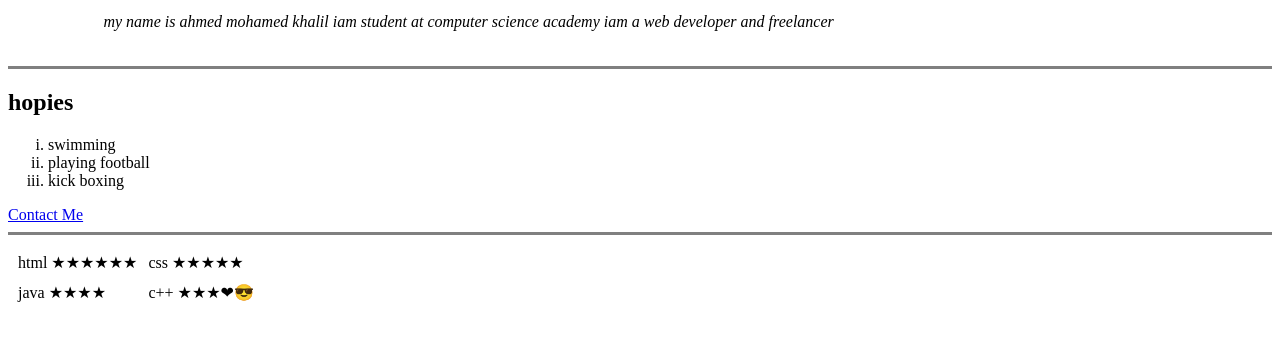
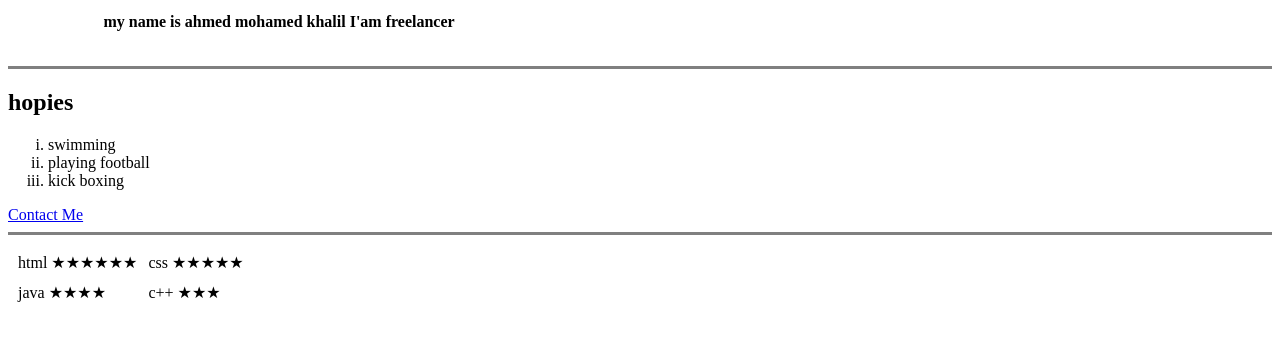
Before and after one commit to ahmedkhalil2002/cv, a plain HTML site: page index.html in a window 1280 px wide. Shown: the part 120-460 px from the top of the page. Drawn offline with Linux system fonts and the light colour scheme.

Commit message:
Update index.html

```diff
--- a/index.html
+++ b/index.html
@@ -13,8 +13,7 @@
       <td><h1>Ahmed Khalil</h1>
       <p>Web Developer at <strong><a href="https://www.google.com/">google</a></strong></p>
       <p>
-        <em>my name is ahmed mohamed khalil iam student at computer science academy
-          iam a web developer and freelancer</em>
+        <strong>my name is ahmed mohamed khalil I'am freelancer</strong>
       </p></td>
     </tr>
   </table>
@@ -42,7 +41,7 @@
     </tr>
     <tr>
       <td>java ★★★★</td>
-      <td>c++  ★★★❤😎</td>
+      <td>c++  ★★★</td>
     </tr>
   </table>
 
```
